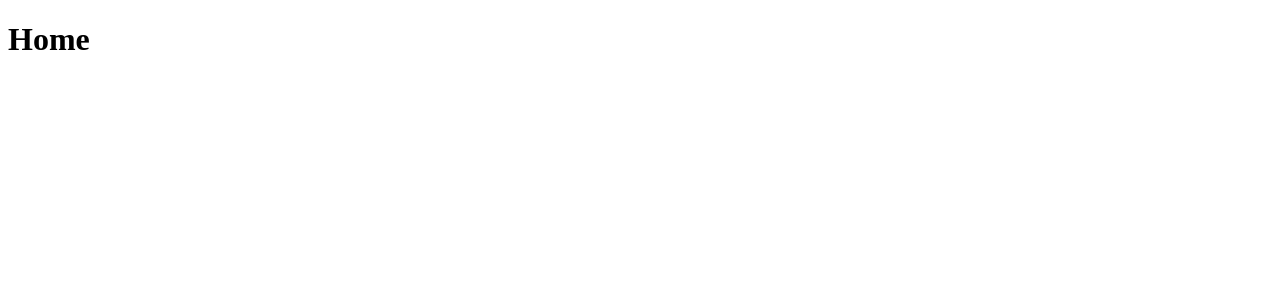
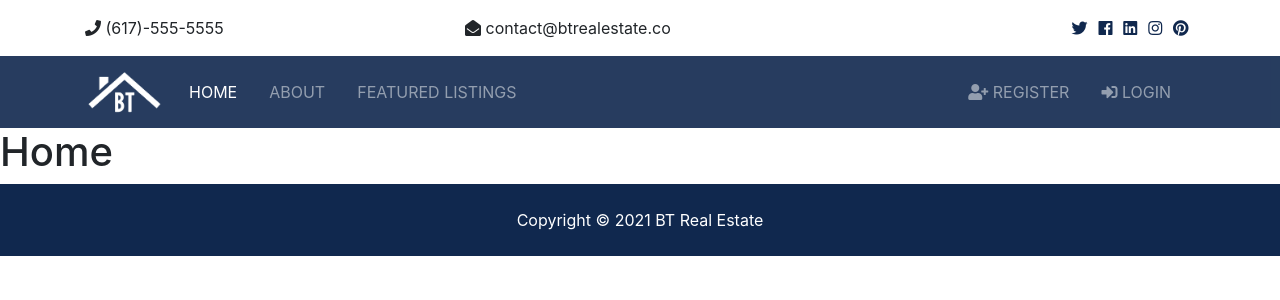
Before and after one commit to APouzi/btre_project, a Django app: page / in a window 1280 px wide. Before the commit the part shown is almost empty. Shown: the top 300 px of the page. Run offline with Django 3.2, Linux system fonts and the light colour scheme; some libraries are stand-ins or nearby versions.

Commit message:
Goodnight 6/2/2021

```diff
--- a/pages/__init__.py
+++ b/pages/__init__.py
@@ -4,3 +4,7 @@
 # Pages Templates & Base Layout - 00:00 You want to go to settings.py to make changes to the Directory so we can allow templates to be used. (:32 go to Settings.py)
 
 # Static Files & Paths - 00:00 We want to handle static files. Then we want to go to the btre_resources folder we downloaded and put in our doc folder. "C:\Users\dimit\Documents\btre_resources\btre_theme\dist\assets". This has all our CSS and such. We want to bring these in as static assets. What we do is we go into the btre_project > btre, and inside the btre folder NOT btre_project folder, we create a directory called "static" and in there we move the whole CSS, JS and Fonts folders but for images we don't want them all(yet), we just want the lightbox and the images there without the folders. We then create a directory in the static called "img" and put all the images in there. (2:23 Now we want to go to our btre/setting.py file, bottom of file)
+
+# Bootstrap Layout Markup - 00:23 So now what I want to do is start to implement our bootstrap theme. So I'm on my base HTML layout, which is in the templates folder and we're going to start adding stuff to this this file from our bootstrap theme. Now, the way that brad does this is with sublime text, which is a different text editor. Brad opens up the bootstrap theme in sublime text. That way I don't get confused by which is which. So I'll know that if it's sublime text, it's just the theme, just the HTML. And our main project is in VST code. So you don't have to do this if you want to open it in the same text editor or something else.( 1:43 go to C:\Users\dimit\Documents\btre_resources\btre_theme\dist and open that folder as workspace folder in notepad++)
+
+# Bootstrap Layout Markup - 1:43 We start in the index.html file and we start at the head. This is where we include our static files like Font, Awesome, bootstrap, our custom style sheet So I'm going to copy these lines and go back to V code into our "base.html" and I'm going to paste these in there. (1:48 go to base.html and paste them in.)
--- a/templates/base.html
+++ b/templates/base.html
@@ -1,3 +1,4 @@
+{% load static %}
 {% comment %} So I am going to be using "emmet" or type in "!" then "Tab", we then input the new title (which we can have dynamic later) and then we have the body is where we will be extending everything. That way we have this wrapper {% endcomment %}
 <!DOCTYPE html>
 <html lang="en">
@@ -5,10 +6,40 @@
     <meta charset="UTF-8">
     <meta http-equiv="X-UA-Compatible" content="IE=edge">
     <meta name="viewport" content="width=device-width, initial-scale=1.0">
+{% comment %}Bootstrap Layout Markup - 1:57 Here we paste in the code we got from the file on notepad++. (2:00 go back to index.html in dist and go to bottom and copy the three js scripts at the bottom) {% endcomment %}
+{% comment %}Bootstrap Layout Markup - 3:56 remove "assets/" from css files above instead open up a "temple tag" and change the stuff as below (change the href of "assets/css/bootstrap.css" to what it is below now) So this will actually reference whatever our static folder is, which we defined in our settings. it'll look for a success all access and it should be able to find it{% endcomment %}
+    <link rel="stylesheet" href="{% static 'css/all.css' %}">
+    <link rel="stylesheet" href="{% static 'css/bootstrap.css' %}">
+    <link rel="stylesheet" href="{% static 'css/style.css' %}">
+    {% comment %} Bootstrap Layout Markup - 4:45 Dont forget lightbox {% endcomment %}
+    <link rel="stylesheet" href="{% static 'css/lightbox.min.css' %}">
     <title>BT Real Estate</title>
 </head>
 <body>
-    {% comment %} 5:43 - To extend layout, we will be using the jinja syntax that django uses by default, input "block content" then end it with an endblock, like flask (6:25 go to index.html) {% endcomment %}
+
+{% comment %}}Bootstrap Layout Markup - 10:59 now we just need to bring those in with the temple tags, use include and it's in the partials directory. Put footer under block content. {% endcomment %}
+{% include 'partials/_topbar.html' %}
+{% include 'partials/_navbar.html' %}
+{% comment %}Bootstrap Layout Markup - 12:13 the logo is a static asset. So we're going to go to our NAV bar. Partial because that's where the logo is, you can see we still have it pointing to like assets, so we want to change that. Now, remember, if we're going to be using static, we need to up at the top, we need to load static. (12:24 go to _navbar.html) {% endcomment %}
+
+{% comment %}Pages Templates & Base Layout - 5:43 To extend layout, we will be using the jinja syntax that django uses by default, input "block content" then end it with an endblock, like flask (6:25 go to index.html) {% endcomment %}
     {% block content %} {% endblock %}
+
+{% include 'partials/_footer.html' %}
+
+{% comment %}Bootstrap Layout Markup -  2:15 Here we paste in the scripts we got from the notepad file into here, above end of body tag.  now, if I save this the way it is, obviously, this is not going to work. So if I reload this and we take a look at our chrome tools and our console, we're going to get a ton of errors here because it's looking for these files in the error message box.  So the way that we can reference the static files that we just brought in, we have to we have to actually do a couple of things here. So at the very top of this HTML file, you want to use your "static helper" so you input load static. (3:05 go to top of this file and put load static helper){% endcomment %}
+{% comment %} Bootstrap Layout Markup - 3:12 now wherever we have a static file coming in, like, let's say this all access, which is the font awesome file, what we want to do is in the graph. We want to first of all, get rid of this asset slash because there's no such thing in our general project and we want to open up a template tag. (3:50 go up to links and change the href's to dynamic routes with the temple tags)  {% endcomment %}
+
+{% comment %} Bootstrap Layout Markup - 5:09 do the same thing to the script tags as you did above (turn src "assets/js/jquery-3.3.1.min.js" to below. 6:05 All right, so again, it should be looking in whatever a static folder is and then looking at these {% endcomment %}
+{% comment %} Bootstrap Layout Markup -   6:40 he goes to see it on the localhost and we notice there is slight changes. We go into console on dev tools online and notice no problems. This is how we implement static files within our template. Now we want to add stuff like navbar and such. 7:37 so if we head to our text editor and grab the top bar and nav bar and paste that in here and put it above the block content. 8:18 the othr thing is the footer so grab that at the bottom and put it above the scripts and after block content, which btw the "year" in the JS is coming from there. (9:00 he looks around on localhost) These are going to be on every page that extends the base. About doesn't work, yet.{% endcomment %}
+
+
+  <script src="{% static 'js/jquery-3.3.1.min.js' %}"></script>
+  <script src= "{% static 'js/bootstrap.bundle.min.js' %} "></script>
+  <script src= "{% static 'js/lightbox.min.js' %} "></script>
+  <script src="{% static 'js/main.js' %} "></script>
 </body>
 </html>
+
+{% comment %}Bootstrap Layout Markup - 9:10 don't want our basic HTML to be cluttered up with all of this markup. So what we can do is we can create a separate folder in our templates folder called "partials". Right now, inside partials, I want to put the nav bar everything we just brought in the nav bar, the top bar and the footer. So we want to separate four separate file for all of those.
+Now, since they're parshall's, the convention is to use an underscore in front. (9:52 after creating the partials folder, we create the html files to break up the base.html file with the _navbar.html and etc, after all that bring the html code in){% endcomment %}
--- a/templates/pages/about.html
+++ b/templates/pages/about.html
@@ -2,3 +2,4 @@
 {% comment %} 7:48 we want to make sure that do an extends here (7:55 it now works for about.html too, we have a base.html there too) (END OF VIDEO: he talks about some redundant extension that seems to have been solved. and then video ends) {% endcomment %}
 {% block content %}
 <h1>About Page</h1>
+{% endblock %}
--- /dev/null
+++ b/templates/partials/_footer.html
@@ -0,0 +1,4 @@
+<footer id="main-footer" class="py-4 bg-primary text-white text-center">
+    Copyright &copy;
+    <span class="year"></span> BT Real Estate
+</footer>
--- /dev/null
+++ b/templates/partials/_navbar.html
@@ -0,0 +1,39 @@
+  {% comment %}Bootstrap Layout Markup - 12:32 remember, if we're going to be using static, we need to load static, at the top. {% endcomment %}
+{% load static %}
+  <nav class="navbar navbar-expand-lg navbar-dark bg-primary sticky-top">
+    <div class="container">
+      <a class="navbar-brand" href="index.html">
+      {% comment %}12:38 let's go down to where we have our logo, we're going to get rid of the "assets/" and we're going to put in our template tag with the static keyword. As we did before   END OF VIDEO {% endcomment %}
+        <img src=" {% static 'img/logo.png' %}" class="logo" alt="">
+      </a>
+      <button class="navbar-toggler" type="button" data-toggle="collapse" data-target="#navbarNavAltMarkup">
+        <span class="navbar-toggler-icon"></span>
+      </button>
+      <div class="collapse navbar-collapse" id="navbarNavAltMarkup">
+        <ul class="navbar-nav">
+          <li class="nav-item active mr-3">
+            <a class="nav-link" href="/">Home</a>
+          </li>
+          <li class="nav-item mr-3">
+            <a class="nav-link" href="about">About</a>
+          </li>
+          <li class="nav-item mr-3">
+            <a class="nav-link" href="listings.html">Featured Listings</a>
+          </li>
+        </ul>
+
+        <ul class="navbar-nav ml-auto">
+          <li class="nav-item mr-3">
+            <a class="nav-link" href="register.html">
+              <i class="fas fa-user-plus"></i> Register</a>
+          </li>
+          <li class="nav-item mr-3">
+            <a class="nav-link" href="login.html">
+              <i class="fas fa-sign-in-alt"></i>
+
+              Login</a>
+          </li>
+        </ul>
+      </div>
+    </div>
+  </nav>
--- /dev/null
+++ b/templates/partials/_topbar.html
@@ -0,0 +1,31 @@
+<section id="top-bar" class="p-3">
+    <div class="container">
+      <div class="row">
+        <div class="col-md-4">
+          <i class="fas fa-phone"></i> (617)-555-5555
+        </div>
+        <div class="col-md-4">
+          <i class="fas fa-envelope-open"></i> contact@btrealestate.co
+        </div>
+        <div class="col-md-4">
+          <div class="social text-right">
+            <a href="#">
+              <i class="fab fa-twitter"></i>
+            </a>
+            <a href="#">
+              <i class="fab fa-facebook"></i>
+            </a>
+            <a href="#">
+              <i class="fab fa-linkedin"></i>
+            </a>
+            <a href="#">
+              <i class="fab fa-instagram"></i>
+            </a>
+            <a href="#">
+              <i class="fab fa-pinterest"></i>
+            </a>
+          </div>
+        </div>
+      </div>
+    </div>
+  </section>
```
